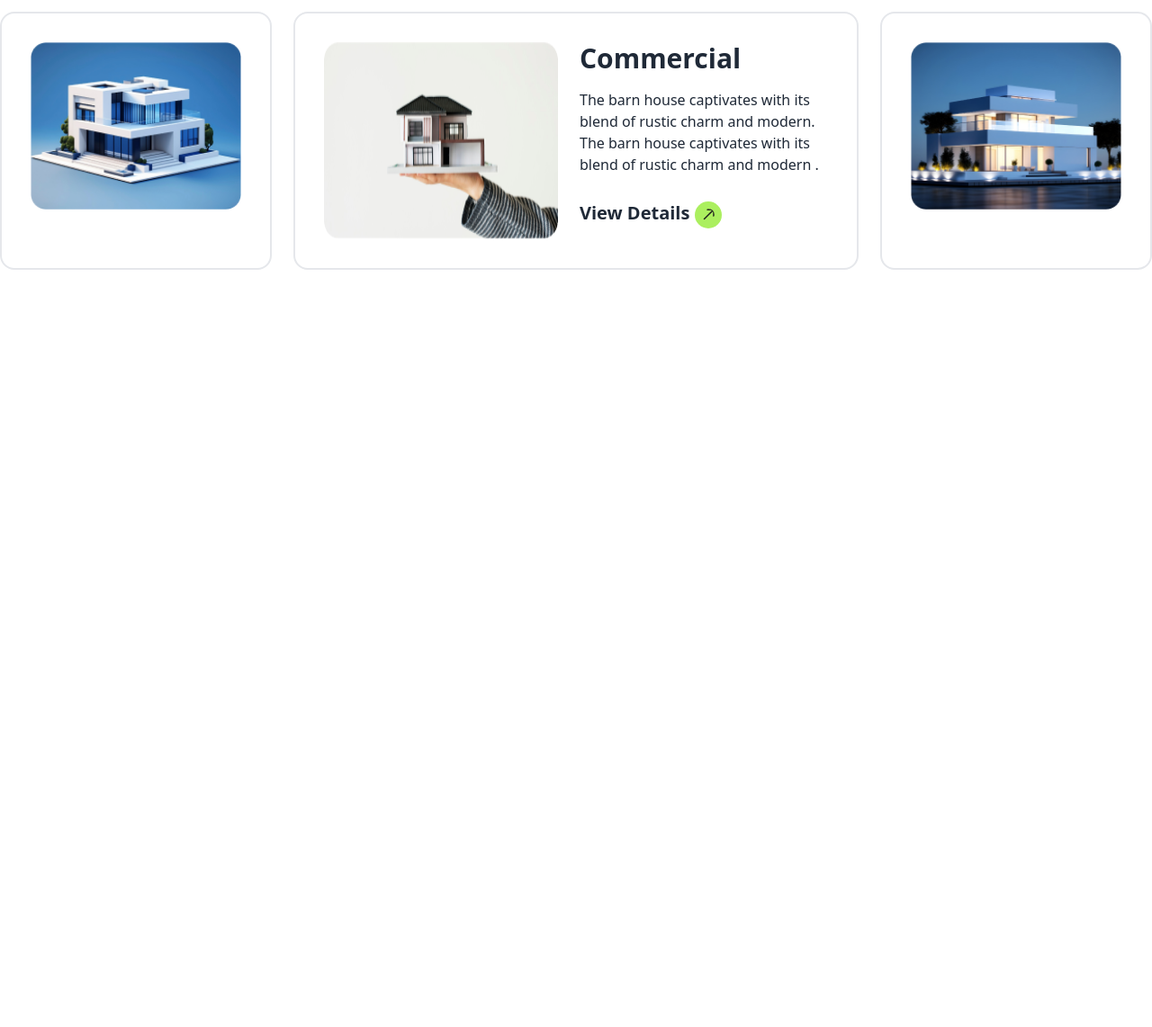
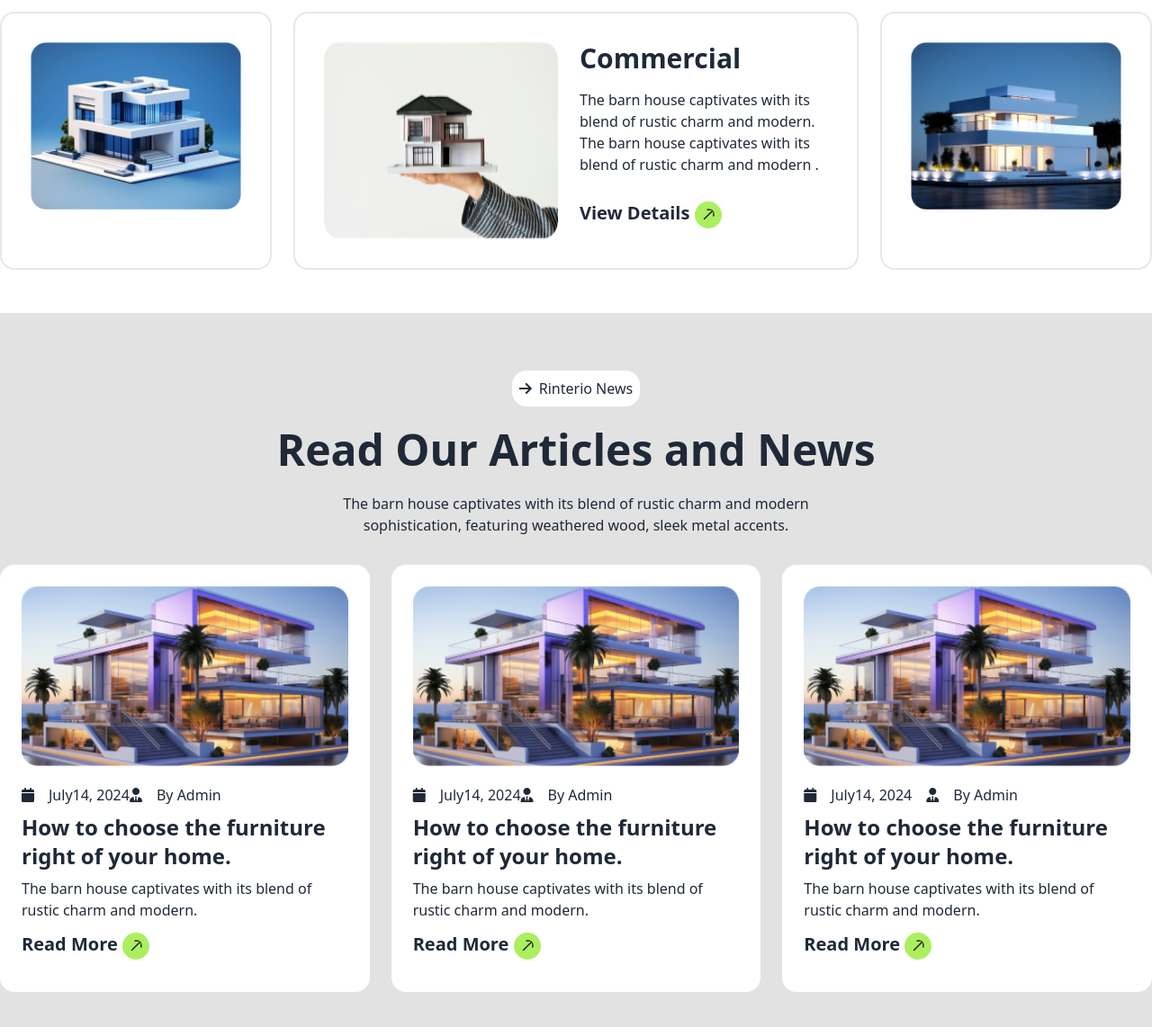
Before and after one commit to anait31/Renterio-3, a plain HTML site: page index.html in a window 1280 px wide. Shown: the part 2999-4141 px from the top of the page at 90% size. Before the commit the page ends 3299 px from the top, so only its background shows below. Drawn offline with nearby package versions, Linux system fonts and the light colour scheme.

Commit message:
Desing Blogs section

```diff
--- a/index.html
+++ b/index.html
@@ -228,6 +228,72 @@
                     </div>
                 </div>
             </div>
+            <!-- Blogs -->
+            <div class="px-6 bg-[#1E1E1E20] md:px-0 py-16 mt-12">
+                <div class="max-w-7xl mx-auto">
+                    <div class="text-center space-y-6">
+                        <button class="bg-white p-2 rounded-2xl"><i class="fa-solid fa-arrow-right mr-2"></i>Rinterio News</button>
+                        <h3 class="text-3xl md:text-5xl font-bold">Read Our Articles and News</h3>
+                        <p class="md:w-5/12 mx-auto">The barn house captivates with its blend of rustic charm and modern sophistication, featuring weathered wood, sleek metal accents.</p>
+                    </div>
+                    <div class="md:flex gap-6 spay mt-8">
+                        <div class="bg-white p-6 rounded-2xl mb-6 md:mb-0">
+                            <img class="w-full" src="./assets/article1.png" alt="">
+                            <div class="flex mt-5">
+                                <div class="flex items-center">
+                                    <i class="fa-solid fa-calendar mr-4"></i>
+                                    <p>July14, 2024</p>
+                                </div>
+                                <div class="flex items-center">
+                                    <i class="fa-solid fa-user-tie mr-4"></i>
+                                    <p>By Admin</p>
+                                </div>
+                            </div>
+                            <h3 class="text-2xl font-bold py-2">How to choose the furniture right  of your home.</h3>
+                            <p>The barn house captivates with its blend of rustic charm and modern. </p>
+                            <button class="text-xl font-semibold py-3 rounded-3xl mr-2">Read More
+                                <img class="inline-block bg-[#ABEF5F] p-2 rounded-full"
+                                    src="./assets/arrowupright.png" alt=""></button>
+                        </div>
+                        <div class="bg-white p-6 rounded-2xl mb-6 md:mb-0">
+                            <img class="w-full" src="./assets/article1.png" alt="">
+                            <div class="flex mt-5">
+                                <div class="flex items-center">
+                                    <i class="fa-solid fa-calendar mr-4"></i>
+                                    <p>July14, 2024</p>
+                                </div>
+                                <div class="flex items-center">
+                                    <i class="fa-solid fa-user-tie mr-4"></i>
+                                    <p>By Admin</p>
+                                </div>
+                            </div>
+                            <h3 class="text-2xl font-bold py-2">How to choose the furniture right  of your home.</h3>
+                            <p>The barn house captivates with its blend of rustic charm and modern. </p>
+                            <button class="text-xl font-semibold py-3 rounded-3xl mr-2">Read More
+                                <img class="inline-block bg-[#ABEF5F] p-2 rounded-full"
+                                    src="./assets/arrowupright.png" alt=""></button>
+                        </div>
+                        <div class="bg-white p-6 rounded-2xl">
+                            <img class="w-full" src="./assets/article1.png" alt="">
+                            <div class="flex gap-4 mt-5">
+                                <div class="flex items-center">
+                                    <i class="fa-solid fa-calendar mr-4"></i>
+                                    <p>July14, 2024</p>
+                                </div>
+                                <div class="flex items-center">
+                                    <i class="fa-solid fa-user-tie mr-4"></i>
+                                    <p>By Admin</p>
+                                </div>
+                            </div>
+                            <h3 class="text-2xl font-bold py-2">How to choose the furniture right  of your home.</h3>
+                            <p>The barn house captivates with its blend of rustic charm and modern. </p>
+                            <button class="text-xl font-semibold py-3 rounded-3xl mr-2">Read More
+                                <img class="inline-block bg-[#ABEF5F] p-2 rounded-full"
+                                    src="./assets/arrowupright.png" alt=""></button>
+                        </div>
+                    </div>
+                </div>
+            </div>
         </main>
     </div>
     <footer>
```
